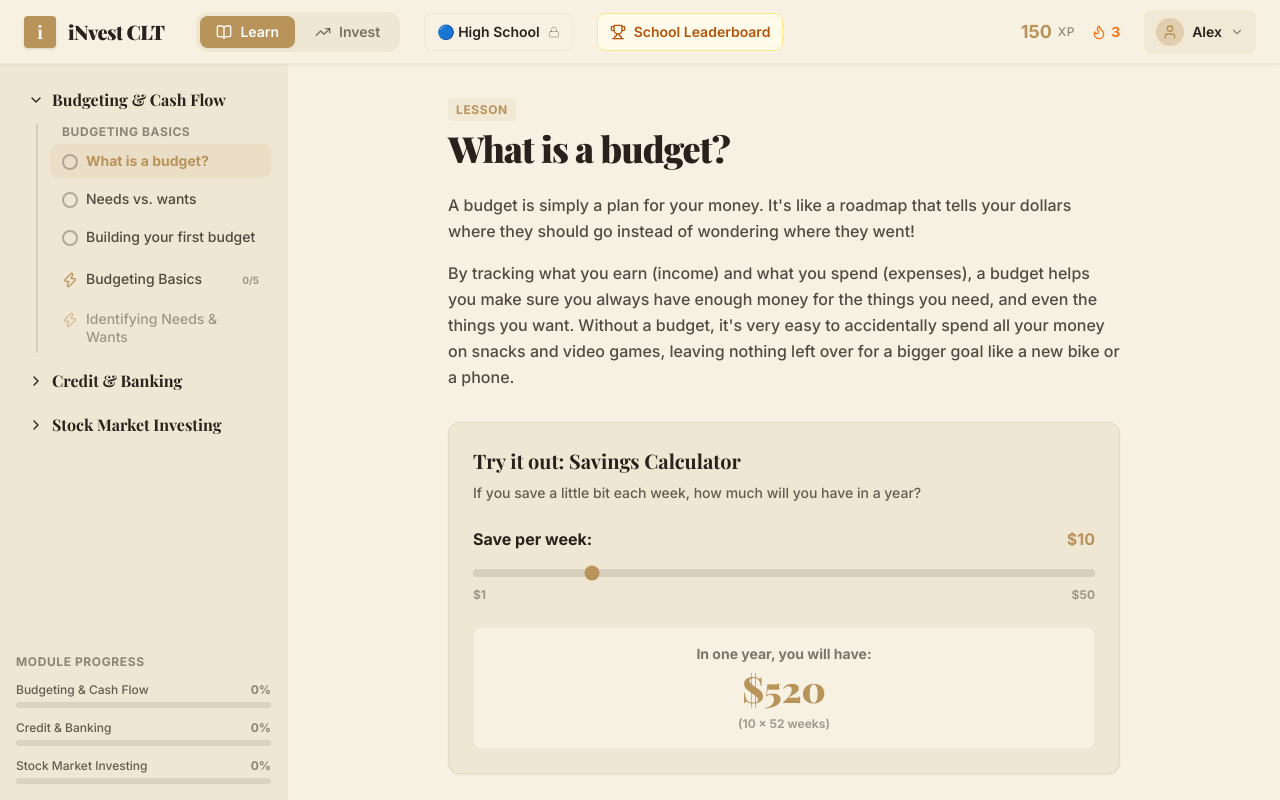
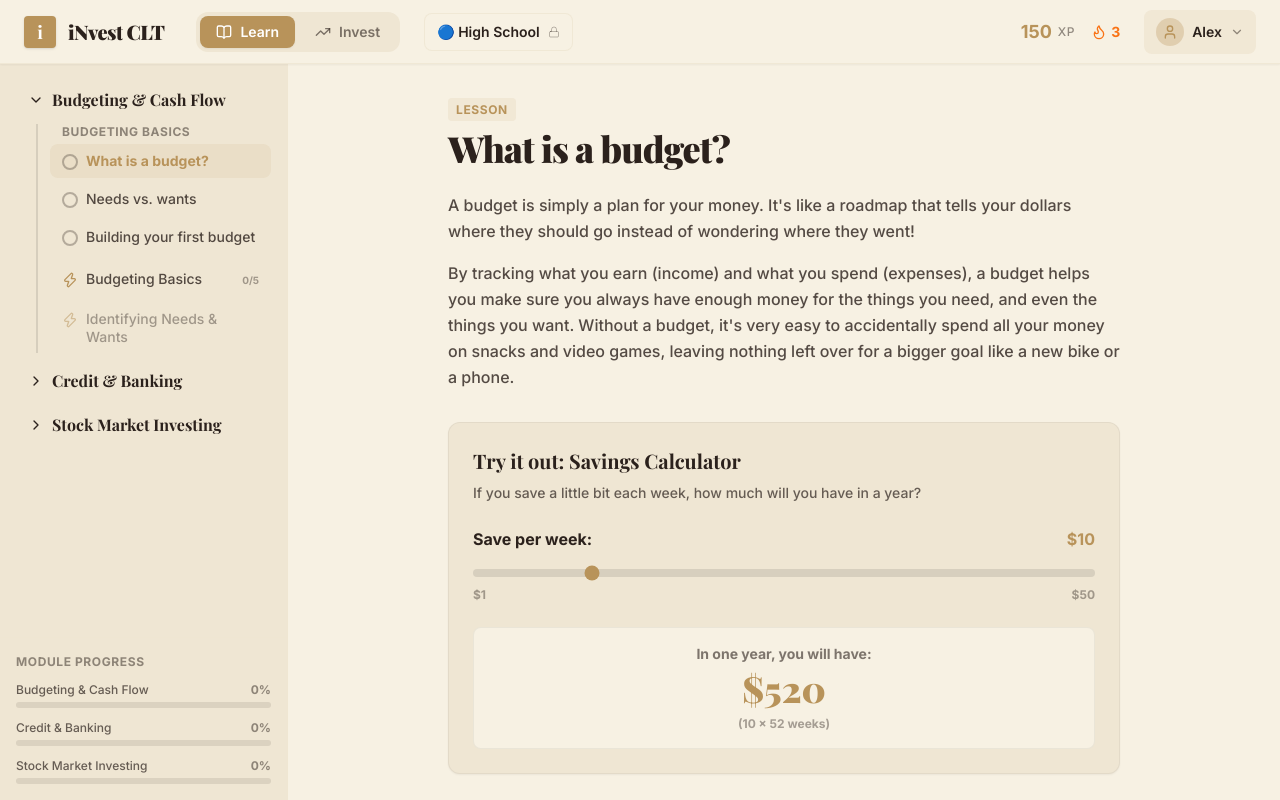
Before and after one commit to a8h1r/INvestCLT, a React (Vite) app: page / in a window 1280 px wide. Both pictures are taken after a click on the button "Sign In to Start Learning". Built offline with nearby package versions, Linux system fonts and the light colour scheme; a web font is replaced by a local one.

Commit message:
fix: hide school leaderboard button in learn mode, only show in invest mode

```diff
--- a/src/components/Navbar.jsx
+++ b/src/components/Navbar.jsx
@@ -60,8 +60,8 @@ export default function Navbar({
         <Lock className="w-3 h-3 text-investText/30" />
       </div>
 
-      {/* Leaderboard Button (Students only) */}
-      {ageGroup !== 'adult' && (
+      {/* Leaderboard Button — only visible in Invest mode for students */}
+      {appMode === 'invest' && ageGroup !== 'adult' && (
         <button
           id="leaderboard-btn"
           onClick={onShowLeaderboard}
@@ -91,7 +91,7 @@ export default function Navbar({
       <div className="relative shrink-0">
         <button
           id="profile-btn"
-          onClick={() => { setShowProfileMenu(p => !p); setShowAgeMenu(false); }}
+          onClick={() => setShowProfileMenu(p => !p)}
           className="flex items-center gap-2 px-3 py-2 rounded-lg bg-investPrimary/10 hover:bg-investPrimary/20 transition-colors"
         >
           <div className="w-7 h-7 rounded-full bg-investPrimary/30 flex items-center justify-center">
```
